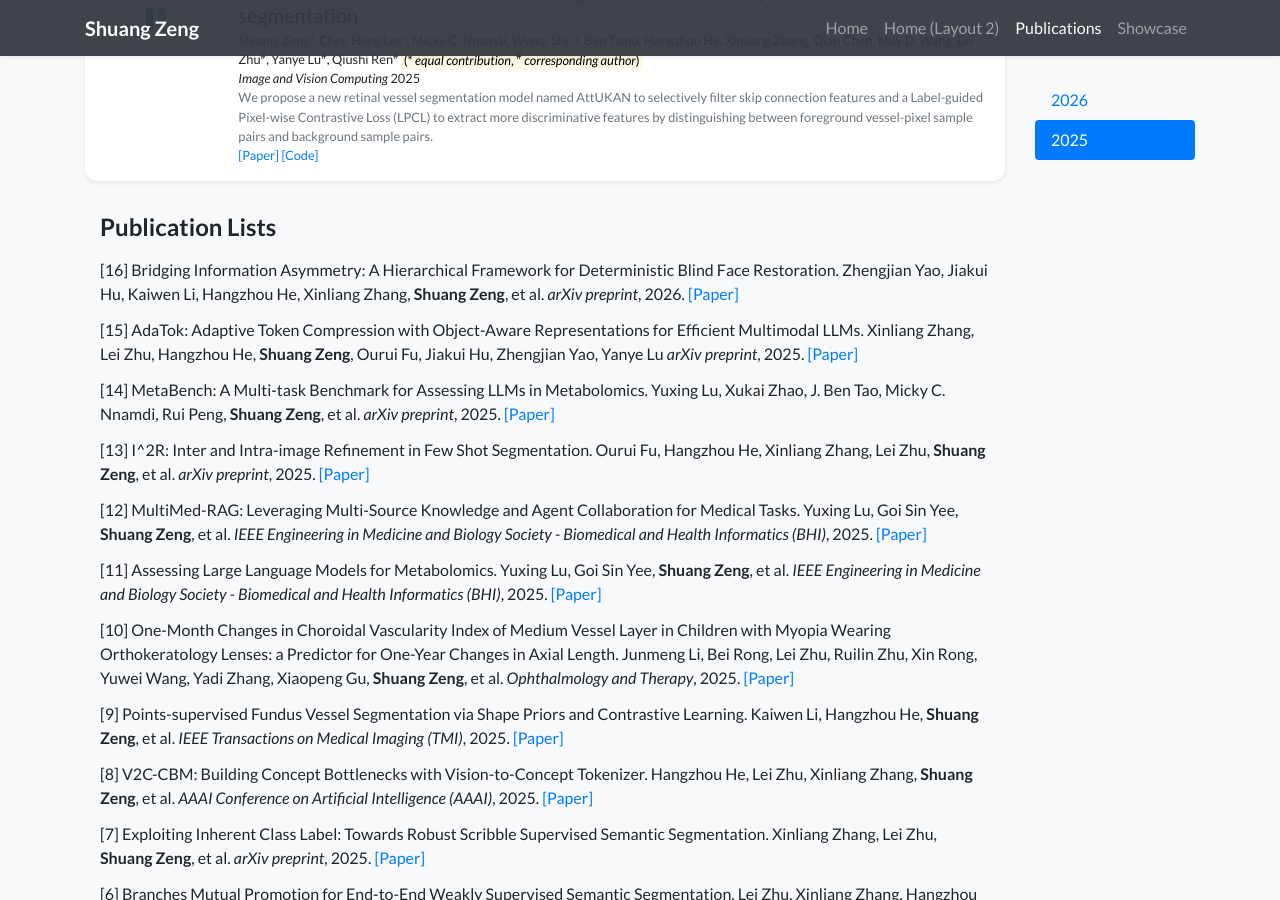
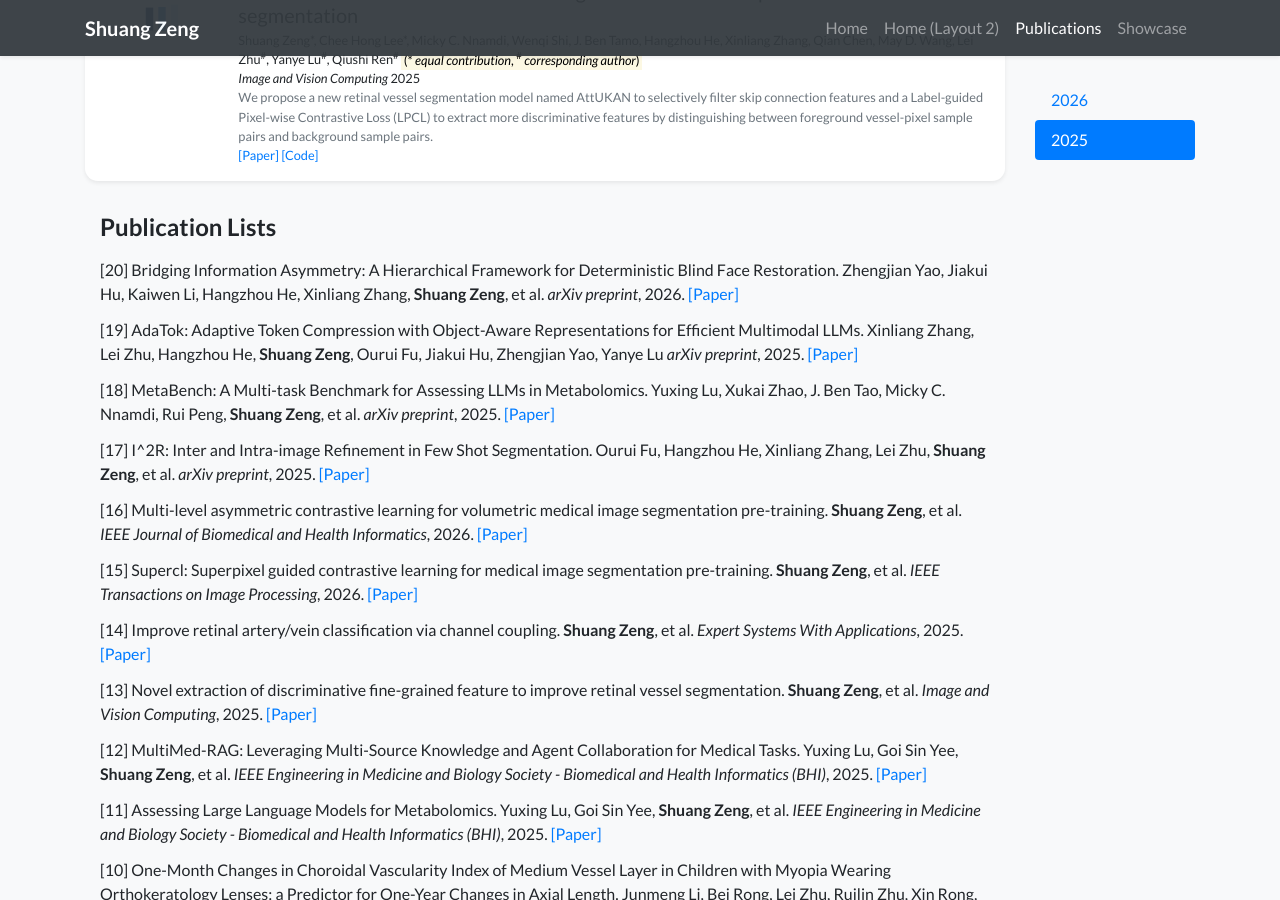
Before and after one commit to stevezs315/stevezs315.github.io, a Jekyll site: the page built from publications.html, in a window 1280 px wide and 900 px high, scrolled down 853 px. Built offline with Jekyll 4.4.1, drawn with Linux system fonts in a browser that asks for light colours; nearby versions of some CDN libraries; a style sheet for code colours, icons or effects is not loaded.

Commit message:
Update co-author_pub.yml

```diff
--- a/_data/co-author_pub.yml
+++ b/_data/co-author_pub.yml
@@ -3,27 +3,55 @@
   venue: "arXiv preprint"
   year: 2026
   url: "https://arxiv.org/abs/2601.19506"
-  index: 16
+  index: 20
 
 - title: "AdaTok: Adaptive Token Compression with Object-Aware Representations for Efficient Multimodal LLMs"
   authors: "Xinliang Zhang, Lei Zhu, Hangzhou He, <strong>Shuang Zeng</strong>, Ourui Fu, Jiakui Hu, Zhengjian Yao, Yanye Lu"
   venue: "arXiv preprint"
   year: 2025
   url: "https://arxiv.org/abs/2511.14169"
-  index: 15
+  index: 19
 
 - title: "MetaBench: A Multi-task Benchmark for Assessing LLMs in Metabolomics"
   authors: "Yuxing Lu, Xukai Zhao, J. Ben Tao, Micky C. Nnamdi, Rui Peng, <strong>Shuang Zeng</strong>, et al."
   venue: "arXiv preprint"
   year: 2025
   url: "https://www.arxiv.org/abs/2510.14944"
-  index: 14
+  index: 18
 
 - title: "I^2R: Inter and Intra-image Refinement in Few Shot Segmentation"
   authors: "Ourui Fu, Hangzhou He, Xinliang Zhang, Lei Zhu, <strong>Shuang Zeng</strong>, et al."
   venue: "arXiv preprint"
   year: 2025
   url: "https://arxiv.org/abs/2507.05838"
+  index: 17
+
+- title: "Multi-level asymmetric contrastive learning for volumetric medical image segmentation pre-training"
+  authors: "<strong>Shuang Zeng</strong>, et al."
+  venue: "IEEE Journal of Biomedical and Health Informatics"
+  year: 2026
+  url: "https://arxiv.org/abs/2309.11876"
+  index: 16
+
+- title: "Supercl: Superpixel guided contrastive learning for medical image segmentation pre-training"
+  authors: "<strong>Shuang Zeng</strong>, et al."
+  venue: "IEEE Transactions on Image Processing"
+  year: 2026
+  url: "https://doi.org/10.1109/TIP.2026.3657233"
+  index: 15
+
+- title: "Improve retinal artery/vein classification via channel coupling"
+  authors: "<strong>Shuang Zeng</strong>, et al."
+  venue: "Expert Systems With Applications"
+  year: 2025
+  url: "https://doi.org/10.1016/j.eswa.2025.130795"
+  index: 14
+
+- title: "Novel extraction of discriminative fine-grained feature to improve retinal vessel segmentation"
+  authors: "<strong>Shuang Zeng</strong>, et al."
+  venue: "Image and Vision Computing"
+  year: 2025
+  url: "https://doi.org/10.1016/j.imavis.2025.105729"
   index: 13
 
 - title: "MultiMed-RAG: Leveraging Multi-Source Knowledge and Agent Collaboration for Medical Tasks"
```
